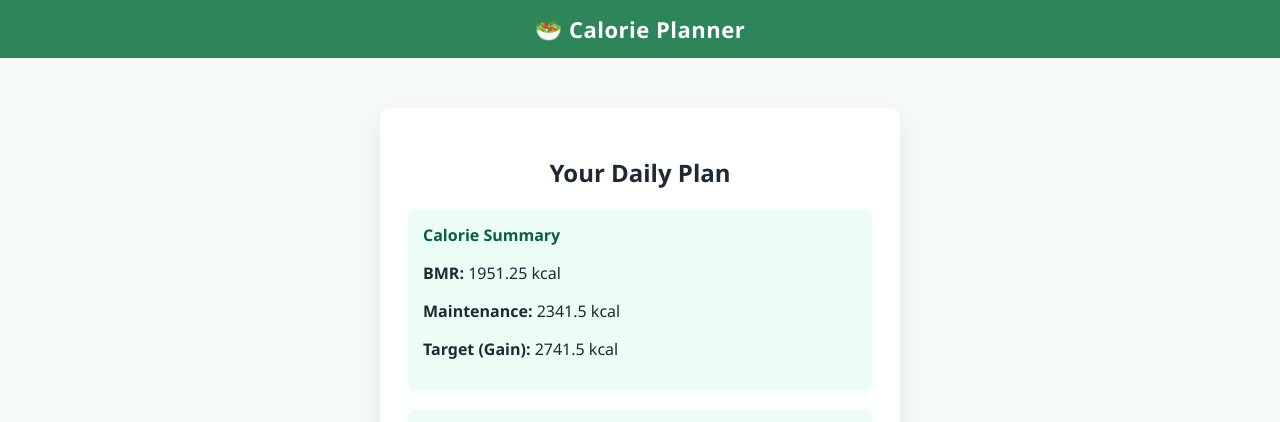
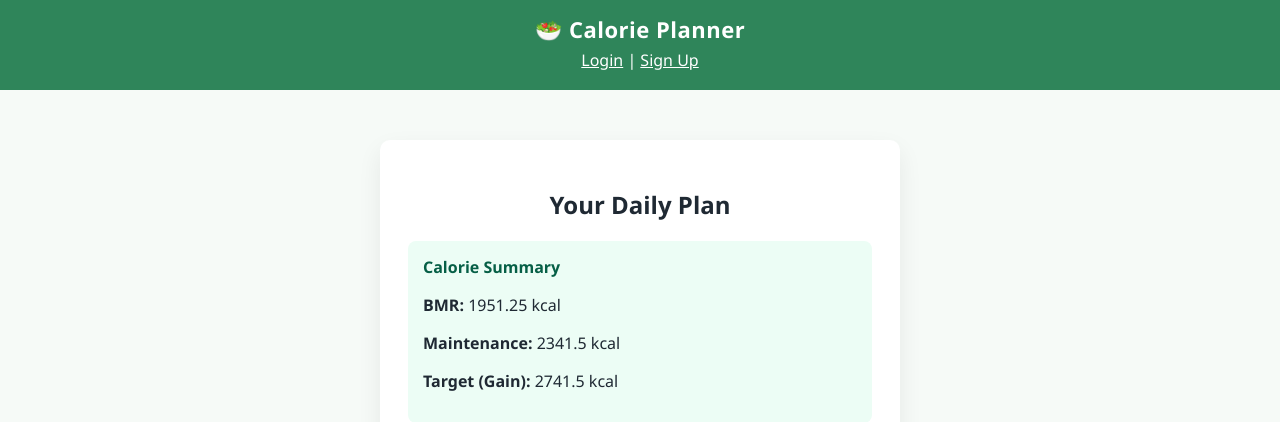
Before and after one commit to mayankpahade611/Calorie_Calculator, a Django app: a page that uses templates/CalorieCal/base.html in a window 1280 px wide. Shown: the top 422 px of the page. Run offline with Django 5.2, Linux system fonts and the light colour scheme; data comes from the database, SQL or seed files in the repository; both versions use the stored data as it was after the commit; parts of the project's set-up code (start-up, migrations or seed data) failed here and were passed over.

Commit message:
Added login and Signup pages

```diff
--- a/CalorieCal/models.py
+++ b/CalorieCal/models.py
@@ -1,4 +1,5 @@
 from django.db import models
+from django.contrib.auth.models import User
 
 
 # Create your models here.
@@ -21,6 +22,7 @@ class Userprofile(models.Model):
         ("gain", "Weight Gain"),
     ]
 
+    user = models.ForeignKey(User, on_delete=models.CASCADE, related_name="profiles")
     age = models.PositiveIntegerField()
     gender = models.CharField(max_length=6, choices=GENDER_CHOICES)
     height_cm = models.FloatField(help_text="Height in centimeters")
--- a/CalorieCal/urls.py
+++ b/CalorieCal/urls.py
@@ -4,5 +4,5 @@ from . import views
 
 urlpatterns = [
     path("", views.calorie_input_view, name="input"),
-    path("result<int:result_id>/", views.result_view, name="result")
+    path("result<int:result_id>/", views.result_view, name="result"),
 ]
--- a/CalorieCal/views.py
+++ b/CalorieCal/views.py
@@ -2,16 +2,27 @@ from django.shortcuts import render, redirect
 
 from .forms import UserProfileForm
 from .models import CalorieResult, DietPlan
-from .services.calorie import calculate_bmr, calculate_maintenance_calories, calculate_target_calories
+from .services.calorie import (
+    calculate_bmr,
+    calculate_maintenance_calories,
+    calculate_target_calories,
+)
 from .services.planner import generate_diet_plan
 
+from django.contrib.auth import login
+from django.contrib.auth.decorators import login_required
+from .forms import SignupForm
+
+
+@login_required
 def calorie_input_view(request):
     if request.method == "POST":
         form = UserProfileForm(request.POST)
 
         if form.is_valid():
-            profile = form.save()
-
+            profile = form.save(commit=False)
+            profile.user = request.user
+            profile.save()
 
             bmr = calculate_bmr(
                 profile.age,
@@ -30,7 +41,6 @@ def calorie_input_view(request):
                 profile.goal,
             )
 
-
             result = CalorieResult.objects.create(
                 user_profile=profile,
                 bmr=round(bmr, 2),
@@ -39,8 +49,7 @@ def calorie_input_view(request):
                 goal=profile.goal,
             )
 
-
-            #Diet Plan
+            # Diet Plan
             plan, guidelines = generate_diet_plan(target, profile.goal)
 
             diet_plan = DietPlan.objects.create(
@@ -49,7 +58,7 @@ def calorie_input_view(request):
                 lunch_calories=plan["lunch"],
                 dinner_calories=plan["dinner"],
                 snacks_calories=plan["snacks"],
-                guidelines="\n".join(guidelines)
+                guidelines="\n".join(guidelines),
             )
 
             return redirect("result", result_id=result.id)
@@ -74,3 +83,21 @@ def result_view(request, result_id):
     }
 
     return render(request, "CalorieCal/result.html", context)
+
+
+
+
+def signup_view(request):
+
+    if request.method == "POST":
+        form = SignupForm(request.POST)
+
+        if form.is_valid():
+            user = form.save()
+            login(request, user)
+            return redirect("input")
+
+    else:
+        form = SignupForm()
+
+    return render(request, "CalorieCal/signup.html", {"form": form})
--- a/config/settings.py
+++ b/config/settings.py
@@ -116,9 +116,13 @@ USE_TZ = True
 # https://docs.djangoproject.com/en/5.2/howto/static-files/
 
 STATIC_URL = "static/"
-STATICFILES_DIRS = [BASE_DIR/ "static"]
+STATICFILES_DIRS = [BASE_DIR / "static"]
 
 # Default primary key field type
 # https://docs.djangoproject.com/en/5.2/ref/settings/#default-auto-field
 
 DEFAULT_AUTO_FIELD = "django.db.models.BigAutoField"
+
+LOGIN_URL = "/login/"
+LOGIN_REDIRECT_URL = "/"
+LOGOUT_REDIRECT_URL = "/login/"
--- a/config/urls.py
+++ b/config/urls.py
@@ -17,8 +17,17 @@ Including another URLconf
 
 from django.contrib import admin
 from django.urls import path, include
+from django.contrib.auth import views as auth_views
+from CalorieCal import views
 
 urlpatterns = [
     path("admin/", admin.site.urls),
     path("", include("CalorieCal.urls")),
+    path(
+        "login/",
+        auth_views.LoginView.as_view(template_name="CalorieCal/login.html"),
+        name="login",
+    ),
+    path("logout/", auth_views.LogoutView.as_view(), name="logout"),
+    path("signup/", views.signup_view, name="signup"),
 ]
--- a/templates/CalorieCal/base.html
+++ b/templates/CalorieCal/base.html
@@ -10,6 +10,24 @@
 
 <div class="navbar">
     <h1>🥗 Calorie Planner</h1>
+
+    {% if user.is_authenticated %}
+        <p style="text-align:center; margin:5px 0;">
+            Hi {{ user.username }} |
+            <form method="post" action="{% url 'logout' %}" style="display:inline;">
+                {% csrf_token %}
+                <button type="submit"
+                    style="background:none;border:none;color:white;cursor:pointer;font-weight:600;">
+                    Logout
+                </button>
+            </form>
+        </p>
+    {% else %}
+        <p style="text-align:center; margin:5px 0;">
+            <a href="/login/" style="color:white;">Login</a> |
+            <a href="/signup/" style="color:white;">Sign Up</a>
+        </p>
+    {% endif %}
 </div>
 
 <div class="container">
```
Also changed, not shown: CalorieCal/forms.py (+9 -0 lines), templates/CalorieCal/login.html (added, +15 -0 lines), templates/CalorieCal/signup.html (added, +15 -0 lines), CalorieCal/migrations/0001_initial.py, CalorieCal/migrations/0002_calorieresult_goal_dietplan.py (deleted), db.sqlite3.
